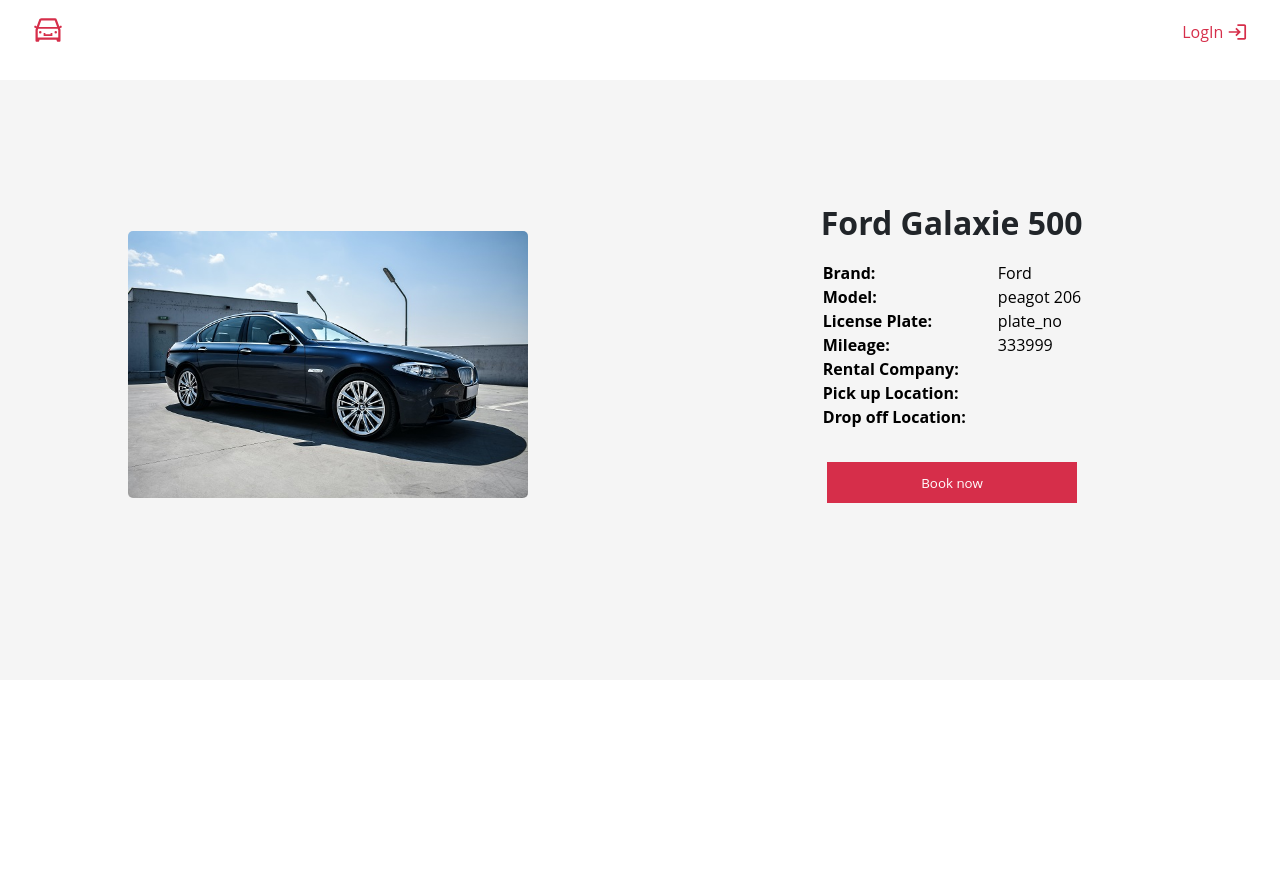
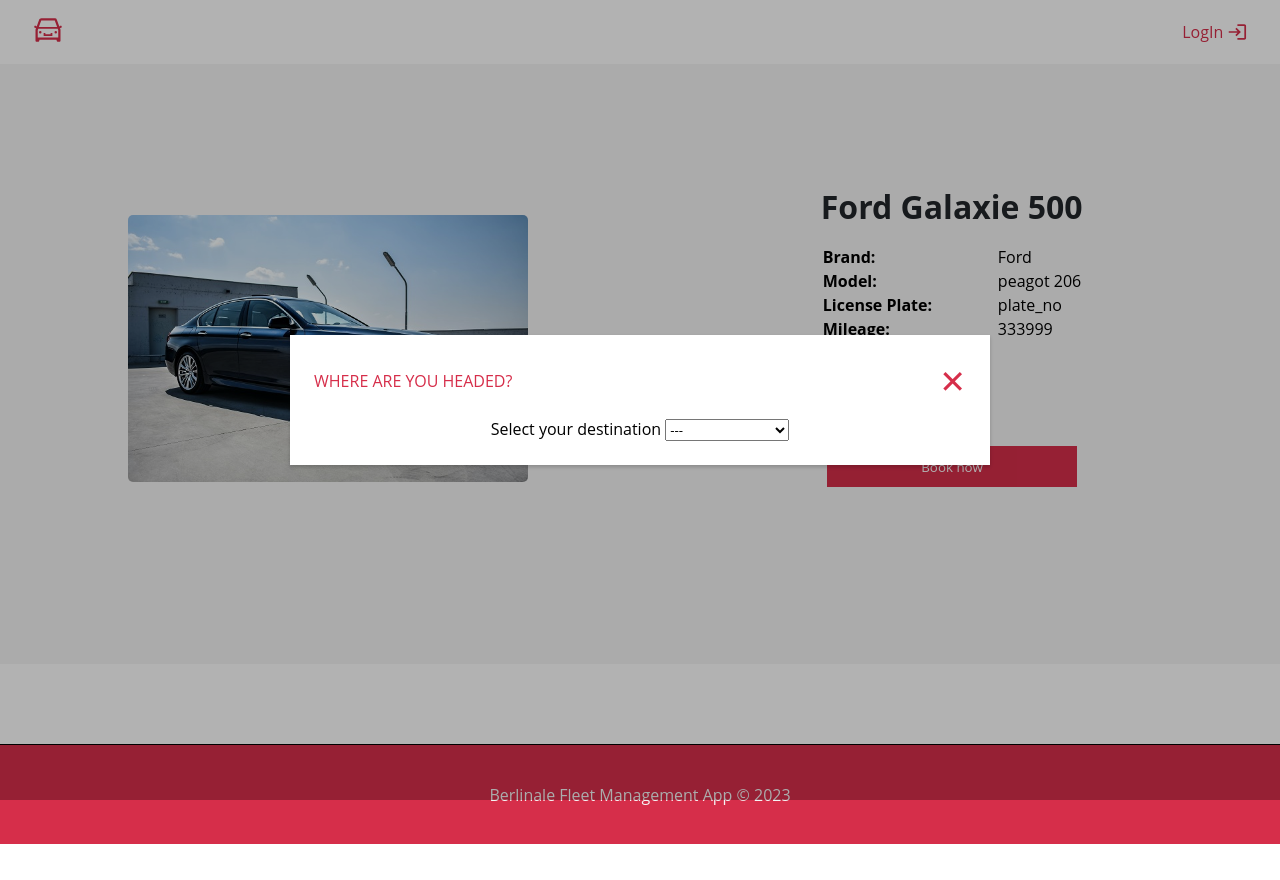
Before and after one commit to nevinalisheva/Berlinale-FMA, a Next.js app: page /vehicles/1 in a window 1280 px wide. Both pictures are taken after a click on the button "Book now". Built offline with nearby package versions, Linux system fonts and the light colour scheme.

Commit message:
added destination and confirmation options with redirecting

```diff
--- a/components/DropOffModal/DropOffModal.js
+++ b/components/DropOffModal/DropOffModal.js
@@ -1,14 +1,45 @@
 import { useEffect, useState } from "react";
 import styles from "./DropOffModal.module.css";
 import { SlEmotsmile } from "react-icons/sl";
+import { useRouter } from "next/router";
 
-function DropOffModal({ setShowModal, data }) {
+function DropOffModal({ setShowModal, data, clicked, title, user_id }) {
   const [showConfirm, setShowConfirm] = useState(false);
   const [showNoConfirmation, setShowNoConfirmation] = useState(false);
+  const [selected, setSelected] = useState("");
+
+  let locations = [
+    {
+      location_id: 1,
+      venu_name: "Postdamer platz",
+    },
+    {
+      location_id: 2,
+      venu_name: "Alexander platz",
+    },
+    {
+      location_id: 3,
+      venu_name: "Berliner palast",
+    },
+  ];
+
   function handleClick() {
     setShowModal(false);
     document.body.style.overflow = "scroll";
   }
+  const router = useRouter();
+
+  useEffect(() => {
+    const timer = setTimeout(() => {
+      if (showConfirm) router.push(`/user/${user_id}`);
+    }, 1500)
+
+    return () => {
+      clearInterval(timer);
+    };
+  }, [showConfirm]);
+
+
 
   useEffect(() => {
     document.body.style.overflow = "hidden";
@@ -23,16 +54,46 @@
     e.preventDefault();
     setShowNoConfirmation(true);
   }
+
   return (
     <>
       <div className={styles.modal_container}>
         <div className={styles.modal}>
           <div className={styles.modal_header}>
-            <p>Return the vehicle</p>
+            <p>{title}</p>
+
             <div onClick={handleClick} className={styles.header_x}>
               &#10005;
             </div>
           </div>
+          {clicked && !showConfirm && (
+            <form className={styles.modal_content}>
+              <label htmlFor="location-selec">
+                Select your destination {""}
+                <select
+                  id="location-selec"
+                  value={selected}
+                  onChange={(e) => setSelected(e.target.value)}
+                >
+                  <option value="">---</option>
+                  {locations.map((location) => {
+                    return (
+                      <option
+                        key={location.location_id}
+                        value={location.location_id}
+                      >
+                        {" "}
+                        {location.venu_name}
+                      </option>
+                    );
+                  })}
+                </select>
+              </label>
+            </form>
+          )}
+          {selected !== "" && !showConfirm &&(
+            <button className={styles.button} onClick={()=>setShowConfirm(true)}>Confirm booking</button>
+          )}
           {data && !showConfirm && !showNoConfirmation && (
             <div className={styles.modal_content}>
               <div className={styles.data_container}>
--- a/components/RentalDetailsCard/RentalDetailsCard.js
+++ b/components/RentalDetailsCard/RentalDetailsCard.js
@@ -4,7 +4,7 @@
 import DropOffModal from "../DropOffModal/DropOffModal";
 import CancelModal from "../CancelModal/CancelModal";
 
-function RentalDetailsCard({ data }) {
+function RentalDetailsCard({ data, user_id }) {
   const [showModal, setShowModal] = useState(false);
   const [showCancelModal, setShowCancelModal] = useState(false);
   return (
@@ -53,7 +53,7 @@
         </div>
       </div>
       {showModal && (
-        <DropOffModal setShowModal={setShowModal} data={data.drop_of_venue} />
+        <DropOffModal setShowModal={setShowModal} user_id={user_id} data={data.drop_of_venue} title="Return the vehicle" />
       )}
       {showCancelModal && (
         <CancelModal setShowModal={setShowCancelModal} data={data.id} />
--- a/pages/_app.js
+++ b/pages/_app.js
@@ -1,5 +1,6 @@
 
 import { SessionProvider } from "next-auth/react";
+import Footer from "../components/footer/Footer";
 import Navigation from "../components/navigation/Navigation";
 import "../styles/globals.css";
 export default function App({
@@ -10,6 +11,7 @@
     <SessionProvider session={session}>
       <Navigation customer_logged_out />
       <Component {...pageProps} />
+      <Footer  />
     </SessionProvider>
 
 
--- a/pages/user/[id].js
+++ b/pages/user/[id].js
@@ -46,7 +46,7 @@
       <UserInfoCard data={userData} />
       <div className={styles.current_booking}>
         <h2>Your next rental</h2>
-        <RentalDetailsCard data={userData.current_rental} />
+        <RentalDetailsCard data={userData.current_rental} user_id={userData.id}/>
       </div>
     </div>
   );
--- a/pages/vehicles/[id].js
+++ b/pages/vehicles/[id].js
@@ -2,7 +2,9 @@
 import { useRouter } from "next/router";
 import useSWR from 'swr';
 import styles from './[id].module.css';
-import img from "../../assets/dummy.jpg"
+import img from "../../assets/dummy.jpg";
+import { useState } from "react";
+import DropOffModal from "../../components/DropOffModal/DropOffModal";
 
 const fetcher = async () => {
     const response = await fetch('url')
@@ -11,6 +13,15 @@
 }
 
 const VehicleById = () => {
+  const [clicked, setClicked] = useState(false);
+
+    const [showModal, setShowModal] = useState(false);
+    const [showCancelModal, setShowCancelModal] = useState(false);
+
+  const booking = () => {
+    setClicked(true);
+    setShowModal(true)
+  }
     let data =
       {
         vehicle_id: 1,
@@ -25,6 +36,8 @@
         image: null,
         company_id: 4,
       };
+    let user_id = 1;
+
 
     // const router = useRouter();
     // const {id} = router.query;
@@ -103,7 +116,9 @@
             </div>
           </div>
           {data.availability ? (
-            <button className={styles.button}>Book now</button>
+            <button className={styles.button} onClick={booking}>
+              Book now
+            </button>
           ) : (
             <button className={styles.button}>Booked out</button>
           )}
@@ -111,7 +126,12 @@
             <p>Oops, this vehicle is not available for booking anymore...</p>
           )}
         </div>
+
+
       </div>
+      {showModal && (
+        <DropOffModal setShowModal={setShowModal} data={data.drop_of_venue} clicked={clicked} title="Where are you headed?" user_id={user_id}/>
+      )}
     </div>
   );
 };
--- a/pages/vehicles/[id].module.css
+++ b/pages/vehicles/[id].module.css
@@ -35,8 +35,8 @@
 }
 .main {
         height: 75vh;
-        margin-top: 5rem;
-        margin-bottom: 15vh;
+        margin-top: 4rem;
+        margin-bottom: 10vh;
     }
 .button {
     max-width: 400px;
```
Also changed, not shown: 1 other file (tests, documents, lock files or other folders).
